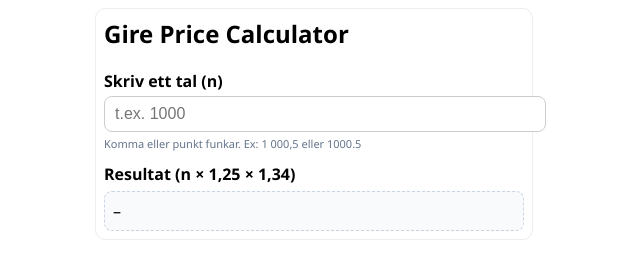
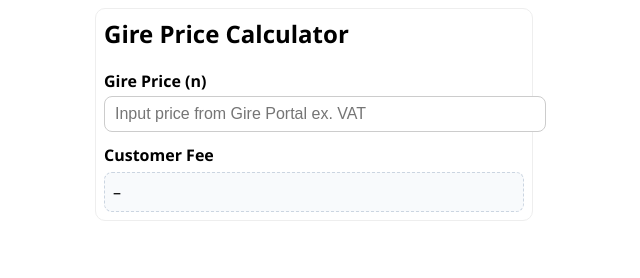
Before and after one commit to esjobergs/sharepointapps, a plain HTML site: page index.html in a window 1280 px wide. Shown: the whole page, without its empty margins (326-966 px from the left). Drawn offline with Linux system fonts and the light colour scheme.

Commit message:
Update index.html

```diff
--- a/index.html
+++ b/index.html
@@ -16,10 +16,9 @@
 <body>
   <div class="card" role="group" aria-labelledby="hdr">
     <h2 id="hdr" style="margin-top:0">Gire Price Calculator</h2>
-    <label for="n">Skriv ett tal (n)</label>
-    <input id="n" type="text" inputmode="decimal" placeholder="t.ex. 1000" />
-    <div class="muted">Komma eller punkt funkar. Ex: 1&nbsp;000,5 eller 1000.5</div>
-    <label style="margin-top:12px;">Resultat (n × 1,25 × 1,34)</label>
+    <label for="n">Gire Price (n)</label>
+    <input id="n" type="text" inputmode="decimal" placeholder="Input price from Gire Portal ex. VAT" />
+    <label style="margin-top:12px;">Customer Fee</label>
     <div id="result" class="out" aria-live="polite">–</div>
   </div>
   <script src="calc.js"></script>
```
